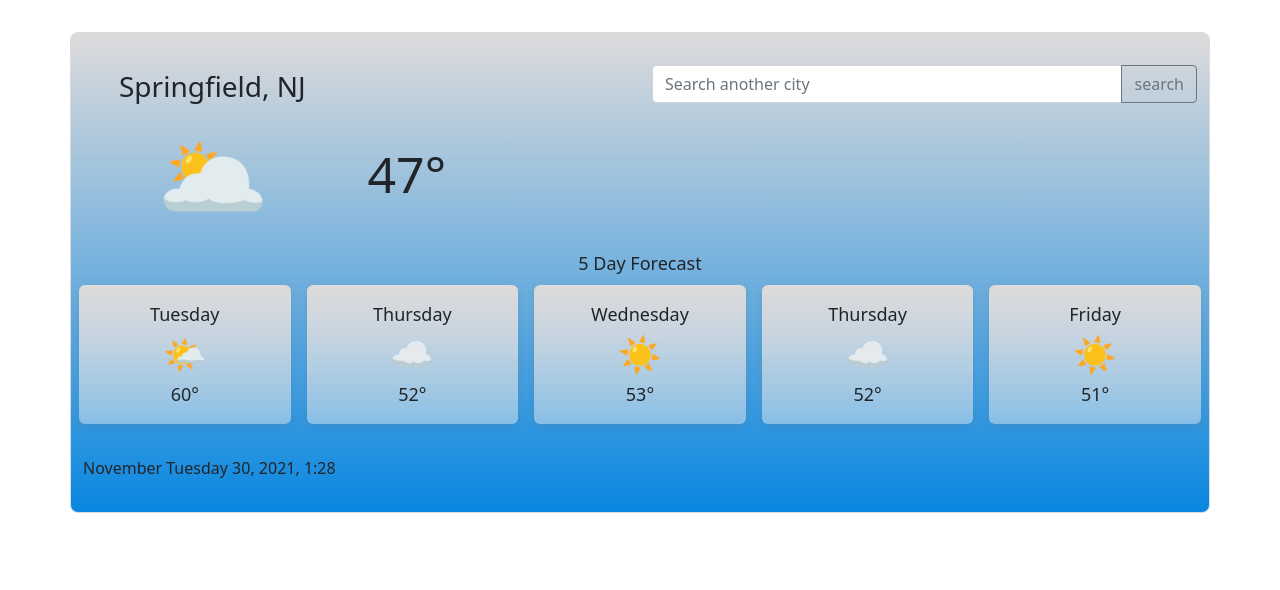
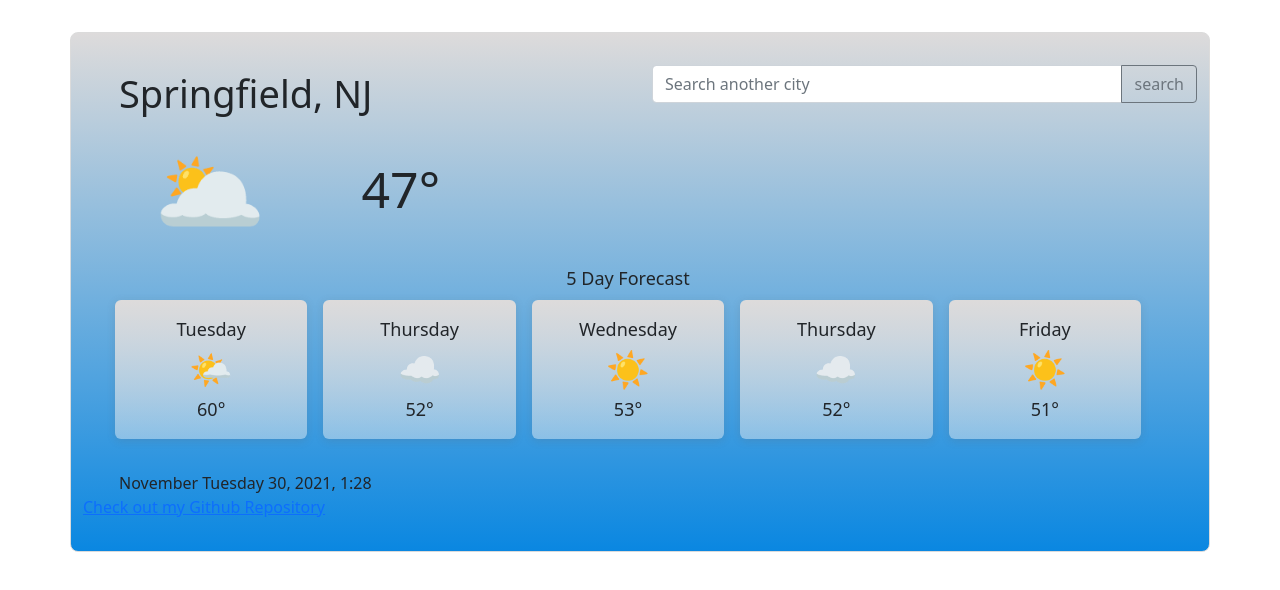
Before and after one commit to moralescatalinac/TemperatureWidget, a plain HTML site: page index.html in a window 1280 px wide. Drawn offline with nearby package versions, Linux system fonts and the light colour scheme.

Commit message:
github link add

```diff
--- a/index.html
+++ b/index.html
@@ -37,7 +37,7 @@
             /></form>
           </div>
       </div>
-    </div>
+
           <div class="row cwContainer">
             <div class="col-sm-3 cloudIcon">🌥</div>
             <div class="col-sm-8 tempText" id="cityTemp">47°</div>
@@ -53,9 +53,10 @@
           </div>
 
           </div>
-        </div>
-      </div>
-    </div>
+          <div class="footer"><a href="github.com">Check out my Github Repository</a></div>
+
+
+
     <script src="script.js"></script>
   </body>
 </html>
--- a/style.css
+++ b/style.css
@@ -35,9 +35,12 @@ h1 {
   font-size: 18px;
 }
 .col-sm-6.currentTownText {
-  font-size: 28px;
+  font-size: 38px;
   padding-left: 3rem;
 }
 #currentDateTime {
   font-size: 16px;
 }
+.row.forcastBox {
+  padding: 0 3rem;
+}
```
